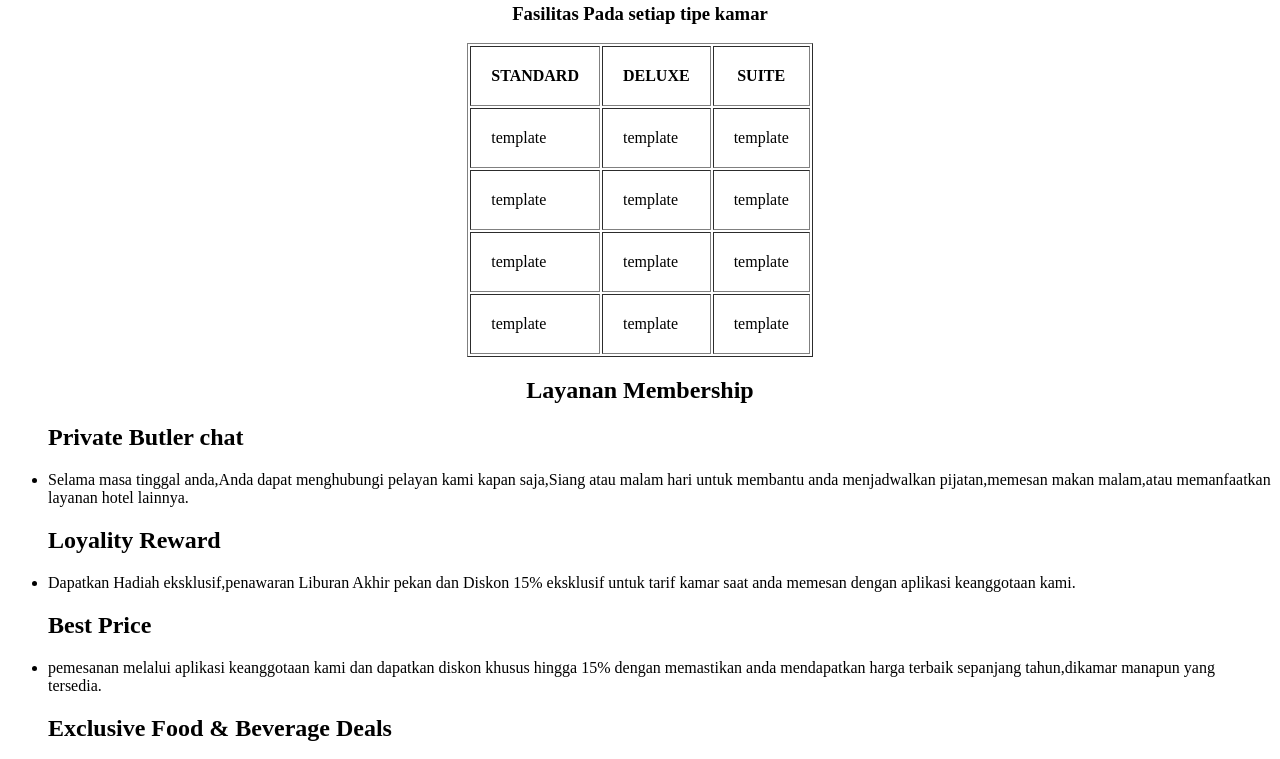
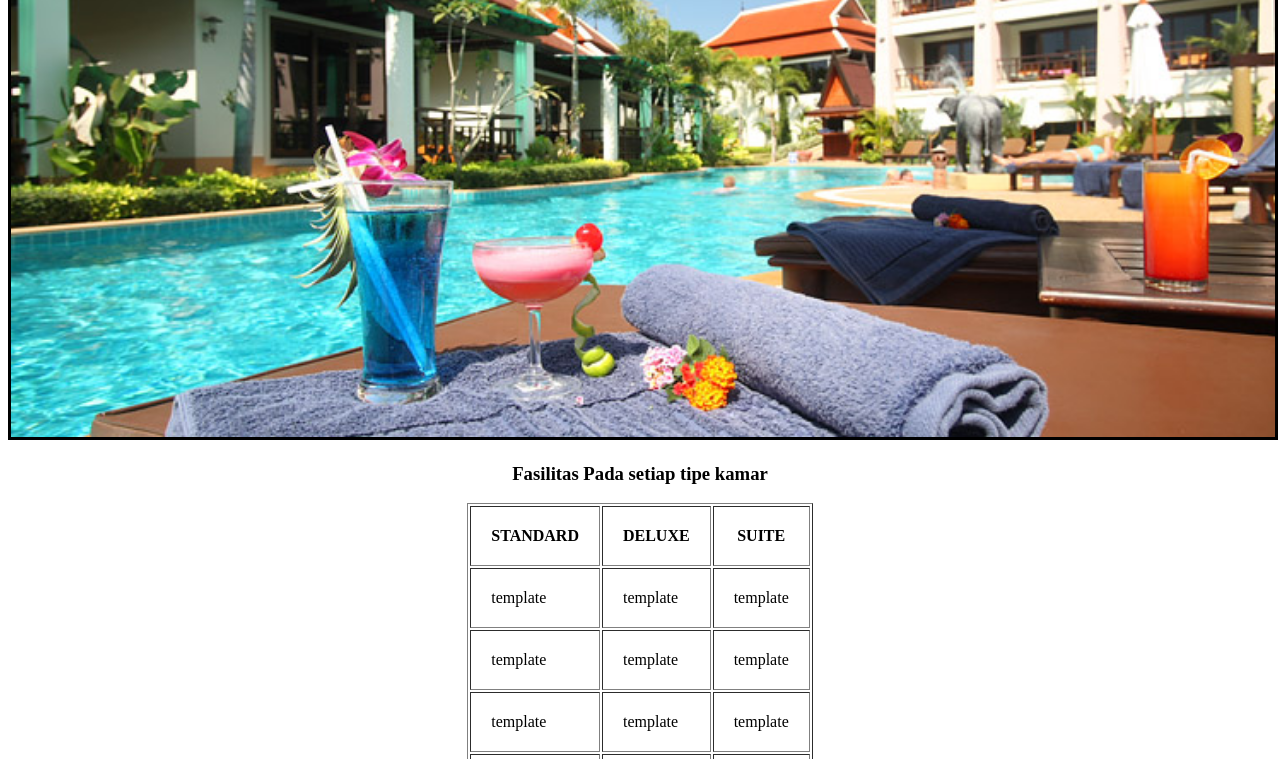
Before and after one commit to ilhammm12/Hotel-Le-Granduer-BPN, a plain HTML site: page Fasilitas&membership.html in a window 1280 px wide. Shown: the part 72-831 px from the top of the page. Drawn offline with Linux system fonts and the light colour scheme.

Commit message:
Update Fasilitas&membership.html

```diff
--- a/Fasilitas&membership.html
+++ b/Fasilitas&membership.html
@@ -1,10 +1,9 @@
 <!DOCTYPE html>
 <html>
     <head>
-        <title>Le Granduer Balikpapan</title>
+        <title>MEMBER & FASILITY - Hotel Le Grandeur Balikpapan</title>
 </head>
 <body>
-
     <header>
         <nav>
             <b>
@@ -16,7 +15,7 @@
     		<a href="Fasilitas&membership.html">Member & Fasility</a>
     		<a href="contactus.html">Contact us</a>
         </nav>
-            <img src="Hotel.jpg" height="100%" width="100%" border="3">
+        <img src="asset/header-member.jpg" height="100%" width="100%" border="3">
     </header>
     <main>
     	<section>
```
Lines whose indentation alone changed are shown as unchanged.
